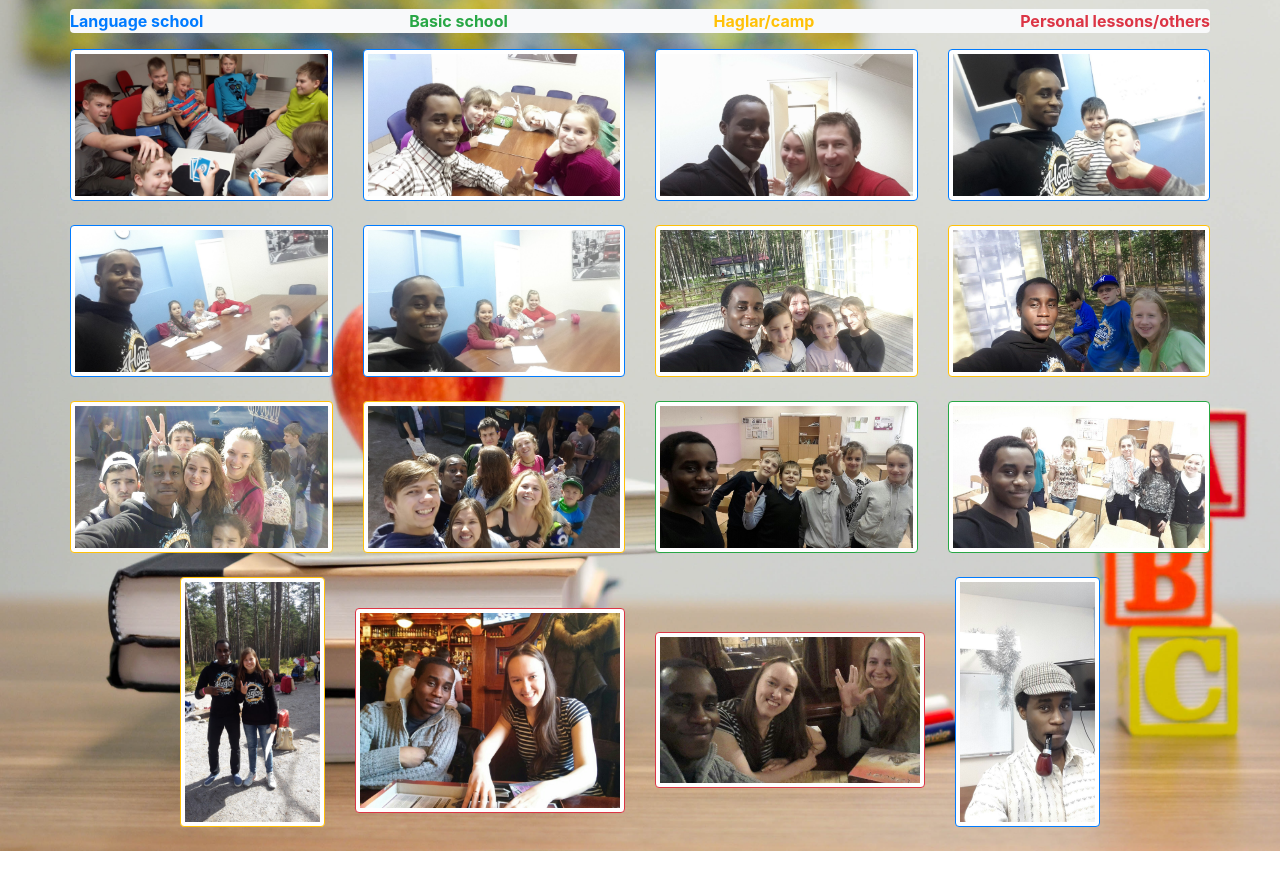
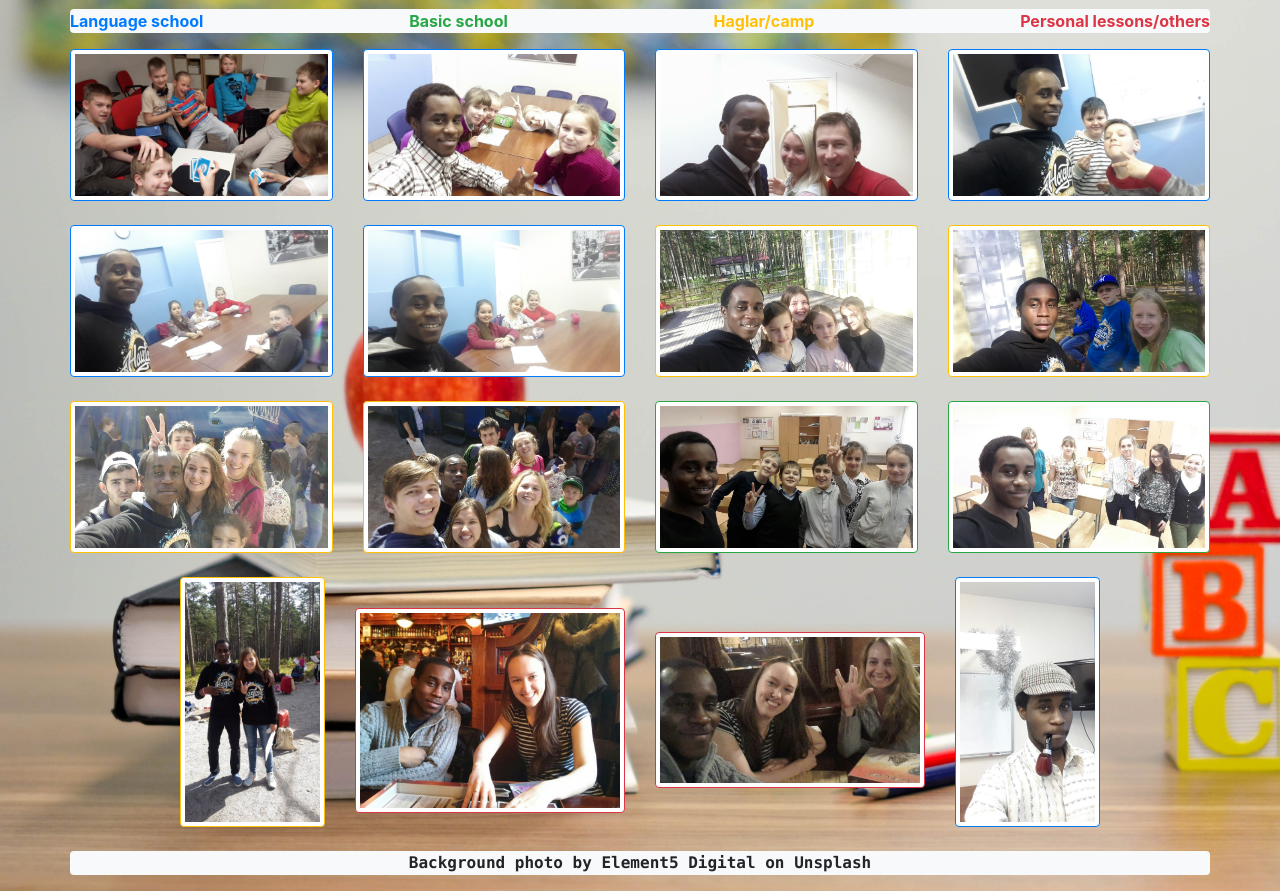
Before and after one commit to criscrispy/my-english-teaching-adventures-in-pictures, a plain HTML site: page index.html in a window 1280 px wide. Shown: the part 88-979 px from the top of the page. Before the commit the page ends 939 px from the top, so only its background shows below. Drawn offline with nearby package versions, Linux system fonts and the light colour scheme.

Commit message:
add info about background photo source

```diff
--- a/index.html
+++ b/index.html
@@ -131,7 +131,7 @@
       <!--  -->
     </div>
   </div>
-
+<p class="text-center text-monospace font-weight-bold bg-light rounded">Background photo by Element5 Digital on Unsplash</p>
 <!-- potrait photos  -->
   <!-- <div class="row text-center text-lg-left justify-content-around">
     <div class="col-lg-3 col-md-4 col-6">
```
